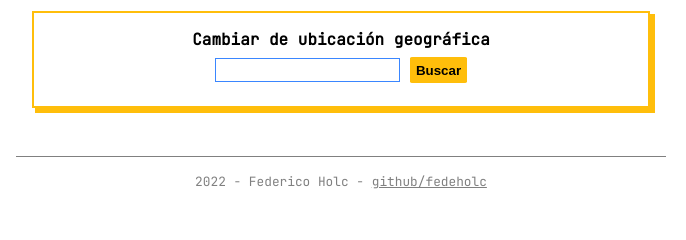
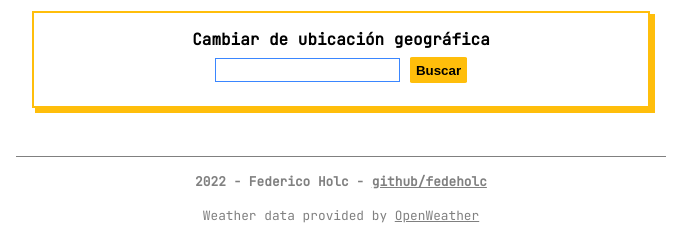
Before and after one commit to fedeholc/El-tiempo---gatites, a plain HTML site: page index.html in a window 1280 px wide. Shown: the part 886-1126 px from the top of the page, without its empty margins (299-985 px from the left). Before the commit the page ends 1092 px from the top, so only its background shows below. Drawn offline with Linux system fonts and the light colour scheme; no server answers.

Commit message:
fix footer

```diff
--- a/index.html
+++ b/index.html
@@ -74,8 +74,11 @@
         <div id="nueva-ubicacion"></div>
       </div>
 
-      <div id="footer">2022 - Federico Holc -
-        <a href="https://github.com/fedeholc/El-tiempo---gatites/">github/fedeholc</a>
+      <div id="footer"><strong>2022 - Federico Holc -
+        <a href="https://github.com/fedeholc/El-tiempo---gatites/">github/fedeholc</a></strong>
+        <br><br>
+        Weather data provided by <a href="https://openweathermap.org/">OpenWeather</a>
+
       </div>
 
     </div>
--- a/style.css
+++ b/style.css
@@ -249,6 +249,6 @@ body {
   font-size: 0.8rem;
 }
 
-#footer > a {
+#footer   a {
   color: gray;
 }
```
